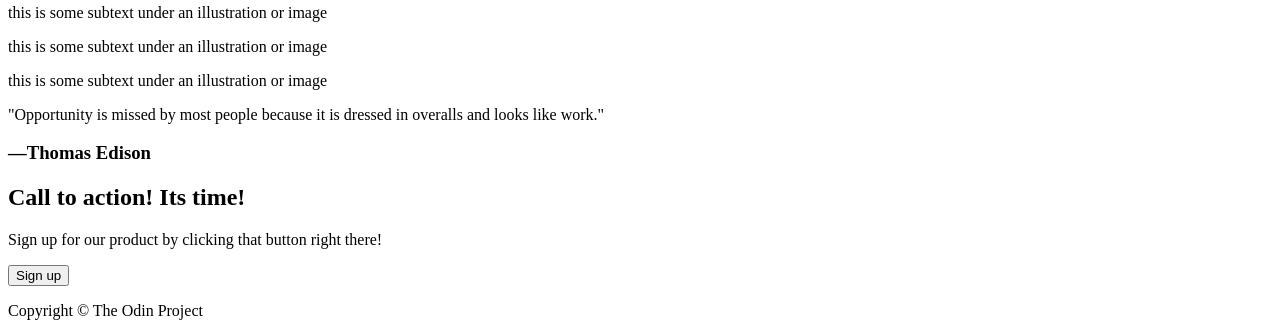
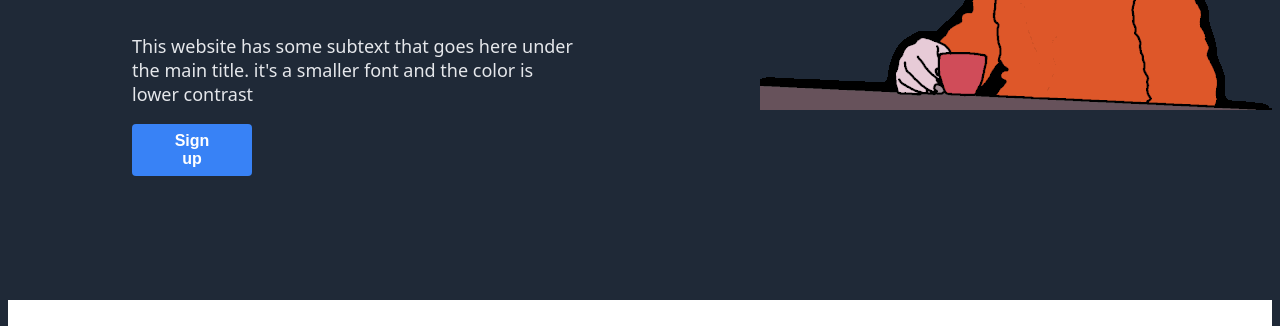
Before and after one commit to Littlejedi47/landing-page, a plain HTML site: page index.html in a window 1280 px wide. Shown: the part 359-685 px from the top of the page. Drawn offline with Linux system fonts and the light colour scheme; the site is published under a folder, as on GitHub Pages, so addresses that start at the root find nothing.

Commit message:
Going live

```diff
--- a/index.html
+++ b/index.html
@@ -3,7 +3,7 @@
 <head>
     <meta charset="UTF-8">
     <meta name="viewport" content="width=device-width, initial-scale=1.0">
-    <link rel="stylesheet" href="/styles.css">
+    <link rel="stylesheet" href="styles.css">
     <title>Landing page</title>
 </head>
 <body>
@@ -25,7 +25,7 @@
             <p>This website has some subtext that goes here under the main title. it's a smaller font and the color is lower contrast</p>
             <button class="hero-button">Sign up</button>
         </div>
-        <div class="image"><img src="/media/coffee-3567_512.gif" alt=""></div>
+        <div class="image"><img src="media/coffee-3567_512.gif" alt=""></div>
     </div>
     <div class="random-info">
         <h1 class="info-header">Some randome information.</h1>
```
